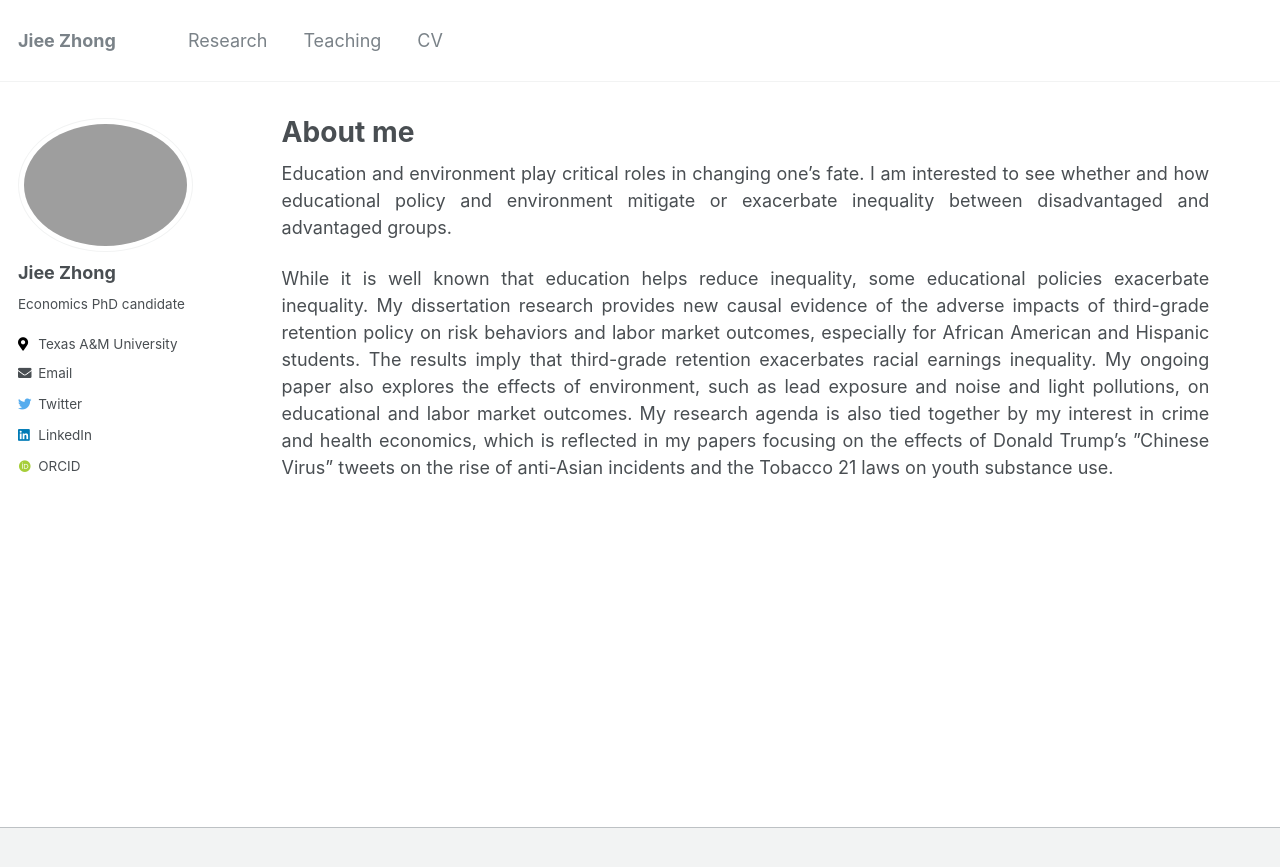
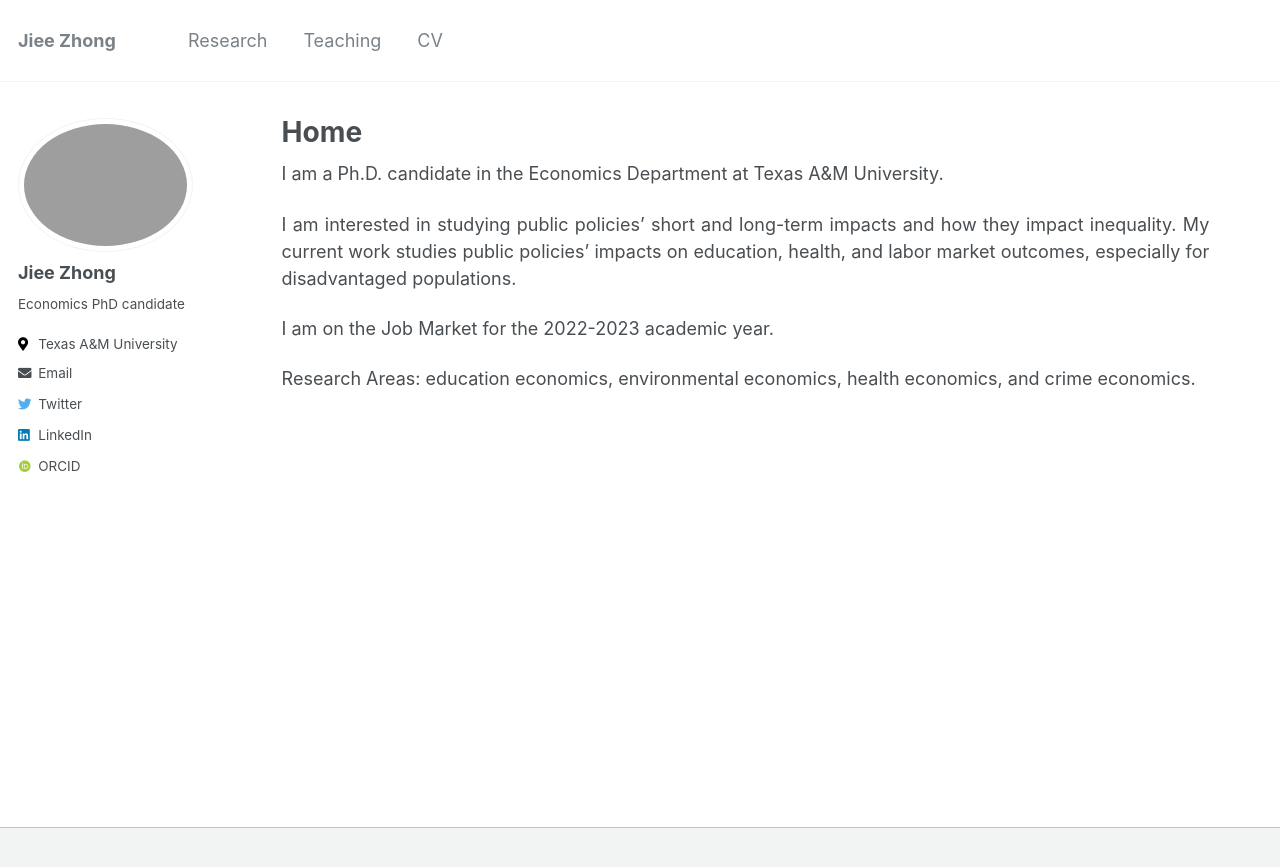
Before and after one commit to jieezhong/jieezhong.github.io, a Jekyll site: the page built from _pages/about.md, in a window 1280 px wide. Shown: the top 867 px of the page. Built offline with Jekyll 4.4.1, drawn with Linux system fonts in a browser that asks for light colours; some web fonts are replaced.

Commit message:
Update about.md

```diff
--- a/_pages/about.md
+++ b/_pages/about.md
@@ -1,12 +1,16 @@
 ---
 permalink: /
-title: "About me"
-excerpt: "About me"
+title: "Home"
+excerpt: "about me"
 author_profile: true
 redirect_from:
   - /about/
   - /about.html
 ---
-Education and environment play critical roles in changing one’s fate. I am interested to see whether and how educational policy and environment mitigate or exacerbate inequality between disadvantaged and advantaged groups.
+I am a Ph.D. candidate in the Economics Department at Texas A&M University.
 
-While it is well known that education helps reduce inequality, some educational policies exacerbate inequality. My dissertation research provides new causal evidence of the adverse impacts of third-grade retention policy on risk behaviors and labor market outcomes, especially for African American and Hispanic students. The results imply that third-grade retention exacerbates racial earnings inequality. My ongoing paper also explores the effects of environment, such as lead exposure and noise and light pollutions, on educational and labor market outcomes. My research agenda is also tied together by my interest in crime and health economics, which is reflected in my papers focusing on the effects of Donald Trump’s ”Chinese Virus” tweets on the rise of anti-Asian incidents and the Tobacco 21 laws on youth substance use.
+I am interested in studying public policies’ short and long-term impacts and how they impact inequality. My current work studies public policies’ impacts on education, health, and labor market outcomes, especially for disadvantaged populations.
+
+I am on the Job Market for the 2022-2023 academic year.
+
+Research Areas: education economics, environmental economics, health economics, and crime economics.
```
